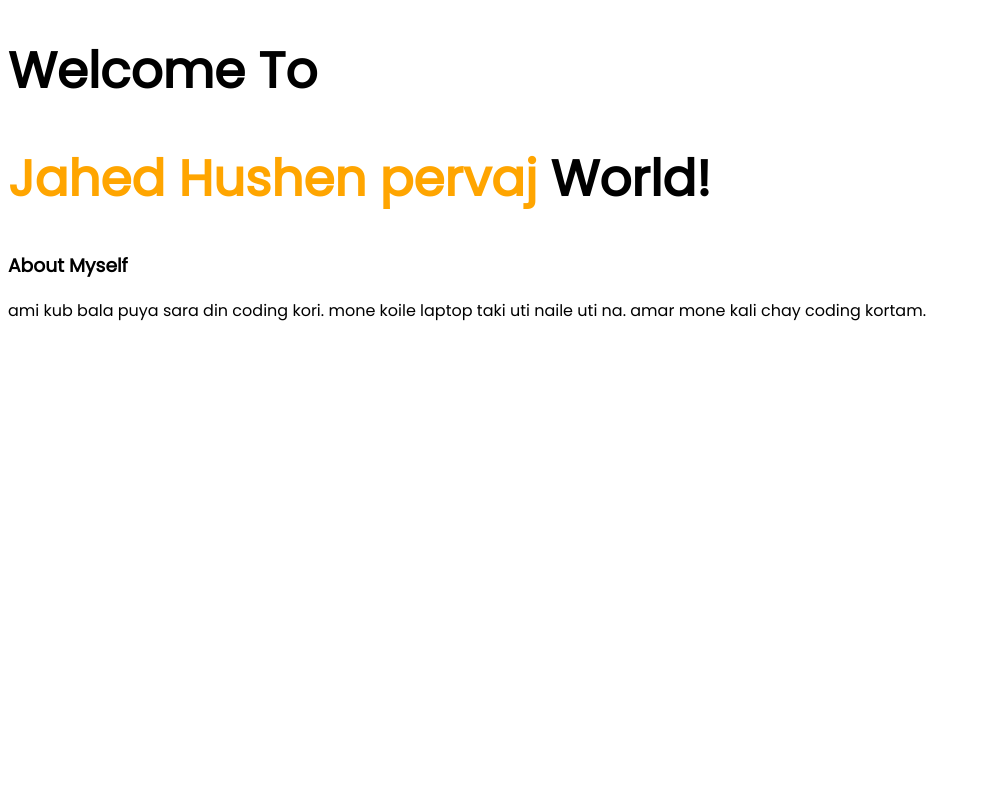
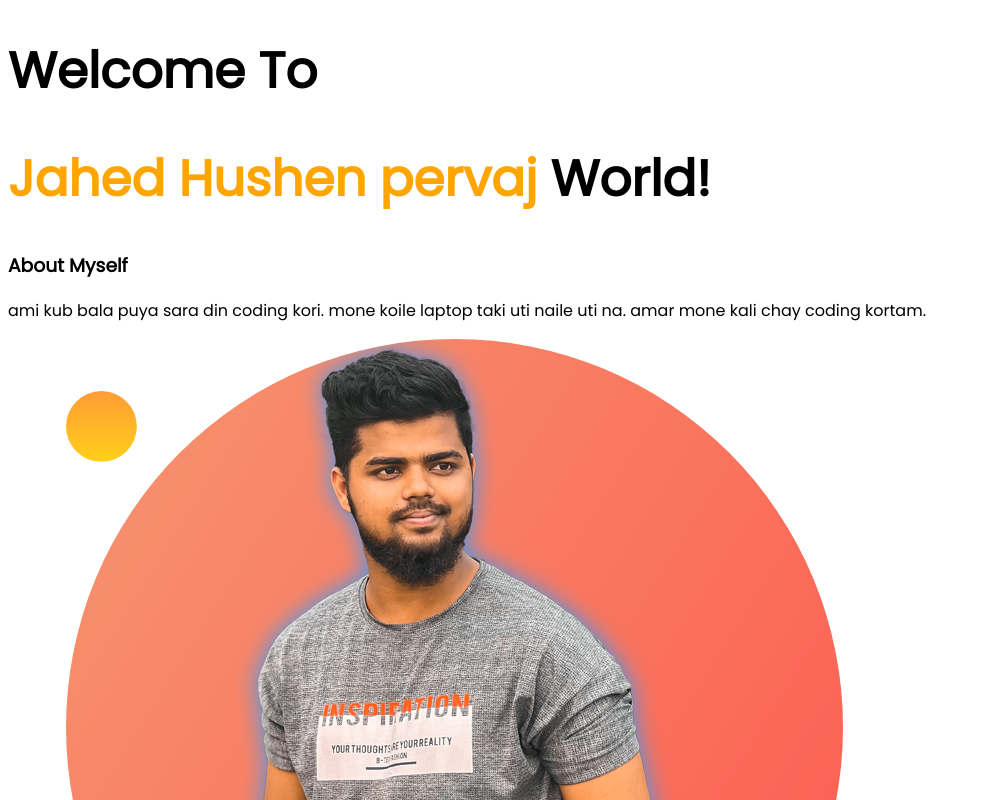
Before and after one commit to mdpervaj/developer-portfolio, a plain HTML site: page index.html in a window 1280 px wide. Shown: the top 800 px of the page, without its empty margins (0-981 px from the left). Drawn offline with Linux system fonts and the light colour scheme.

Commit message:
image pervaj

```diff
--- a/index.html
+++ b/index.html
@@ -15,5 +15,6 @@
     <h1><span class="orange-color">Jahed Hushen pervaj</span> World!</h1>
     <h3>About Myself</h3>
     <p>ami kub bala puya sara din coding kori. mone koile laptop taki uti naile uti na. amar mone kali chay coding kortam.</p>
+    <img src="pervaj.png" alt="">
 </body>
 </html>
```
